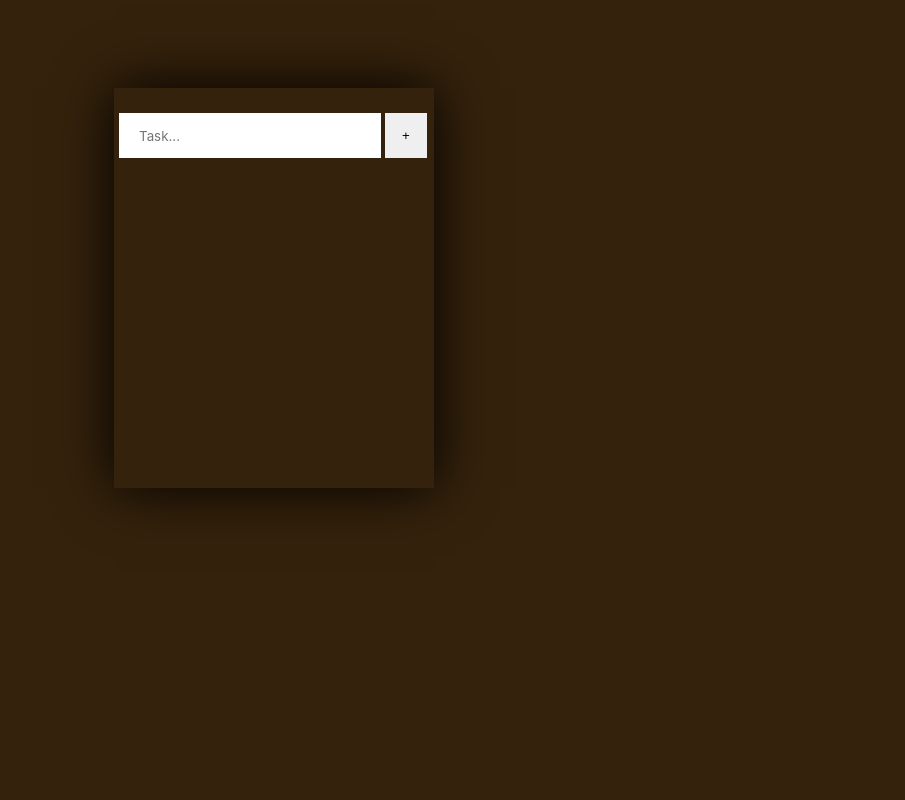
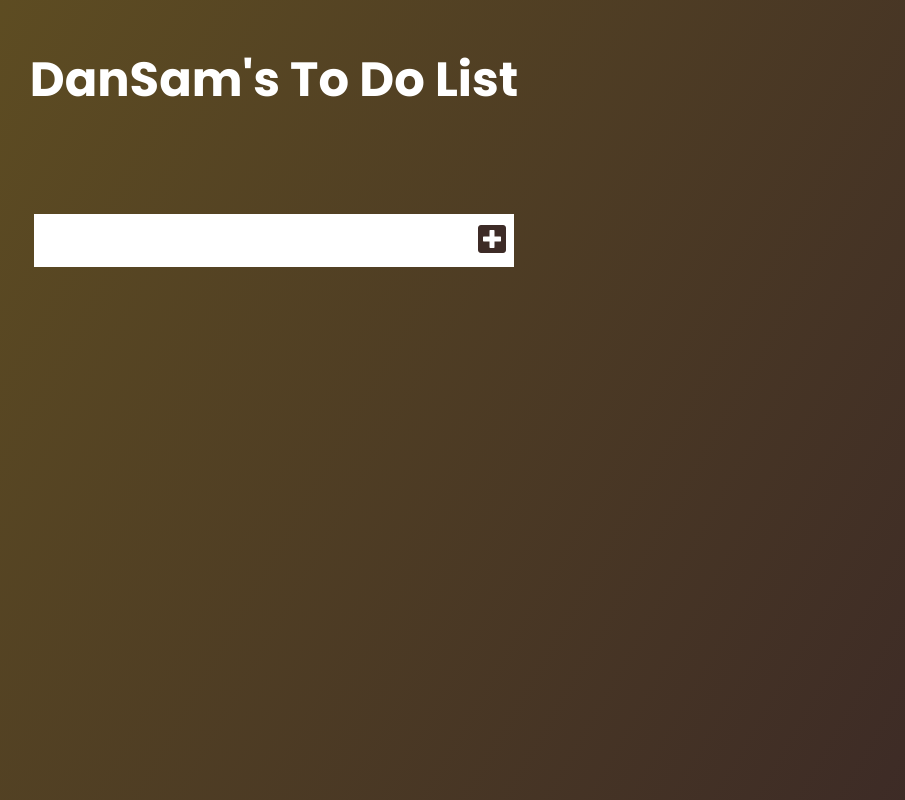
Before and after one commit to DanSam5K/To-Do-List, a website built with webpack: page src/index.html in a window 1280 px wide. Shown: the whole page, without its empty margins (366-1271 px from the left). Built offline with nearby package versions, Linux system fonts and the light colour scheme.

Commit message:
Modify html layout & add more styles

```diff
--- a/src/index.html
+++ b/src/index.html
@@ -5,12 +5,22 @@
     <meta http-equiv="X-UA-Compatible" content="IE=edge">
     <meta name="viewport" content="width=device-width, initial-scale=1.0">
     <title>To-Do-App</title>
+    <link rel="preconnect" href="https://fonts.googleapis.com">
+    <link rel="preconnect" href="https://fonts.gstatic.com" crossorigin>
+    <link href="https://fonts.googleapis.com/css2?family=Poppins:wght@300;400;500;700&display=swap" rel="stylesheet">
+    <link rel="stylesheet" href="https://use.fontawesome.com/releases/v5.15.4/css/all.css" integrity="sha384-DyZ88mC6Up2uqS4h/KRgHuoeGwBcD4Ng9SiP4dIRy0EXTlnuz47vAwmeGwVChigm" crossorigin="anonymous">
 </head>
 <body>
-    <div class="container">
-        <input type="text" class="add-txt" placeholder="Task..."/>
-        <button class="add-btn" onclick="addElement()">+</button>
-        <div class="list"></div>
+    <header>
+        <h1>DanSam's To Do List</h1>
+    </header>
+    <form>
+        <input type="text" class="todo-input">
+        <button class="tod0-button" type="submit"><i class="fas fa-plus-square"></i></button>
+    </form>
+    <div class="todo-container">
+        <ul class="todo-list">
+        </ul>
     </div>
 </body>
 </html>
--- a/src/style.css
+++ b/src/style.css
@@ -1,64 +1,44 @@
+* {
+    margin: 0;
+    padding: 0;
+    box-sizing: border-box;
+}
+
 body {
-  background-color: rgb(53, 34, 12);
+  background-image: linear-gradient(120deg, #665521, #3d2b26);
+  color: #fff;
+  font-family: 'Poppins', sans-serif;
+  min-height: 100vh;
+
+}
+
+header {
+    font-size: 1.5rem;
+}
+
+header, form {
+   min-height: 20vh;
+   display: flex;
+   justify-content: center;
+   align-items: center;
 }
 
 
-.container {
-    position: relative;
-    height: 25pc;
-    width: 20pc;
-    margin: auto;
-    top: 5pc;
-    right: 0;
-    bottom: 0;
-    background: #000;
-    background: transparent;
-    box-shadow: 0 0 55px #000;
+form input, form button {
+    padding: 0.5rem;
+    font-size: 2rem;
+    border: none;
+    background: #fff;
 }
 
-.add-txt {
-    position: relative;
-    height: 5px;
-    width: 60%;
-    margin: auto;
-    top: 25px;
-    right: 0;
-    left: 5px;
-    bottom: 0;
-    border: 20px;
-    outline: none;
-    padding: 20px 50px 20px 20px;
-    font-family: -apple-system, BlinkMacSystemFont, 'Segoe UI', Roboto, Oxygen, Ubuntu, Cantarell, 'Open Sans', 'Helvetica Neue', sans-serif;
+form button {
+    color: #3d2b26;
+    background: #fff;
+    cursor: pointer;
+    transition: all 0.3s ease;
 }
 
-.add-btn {
-    position: relative;
-    height: 45px;
-    width: 13%;
-    margin: auto;
-    top: 24px;
-    right: 0;
-    left: 5px;
-    bottom: 0;
-    cursor: pointer;
-    outline: none;
-    border: 0;
+form button:hover {
+    background: #3d2b26;
+    color: #fff;
 }
-
-.list {
-  position: absolute;
-  height: 75%;
-  width: 100%;
-  margin: auto;
-  right: 0;
-  left: 0;
-  bottom: 0;
-  overflow-y: scroll;
-  overflow-x: hidden;
-
-}
-
-.list::-webkit-scrollbar {
-    -webkit-appearance: none;
-    appearance: none;
-}
```
Also changed, not shown: src/index.js (+7 -10 lines), dist/index.html, dist/main.js.
